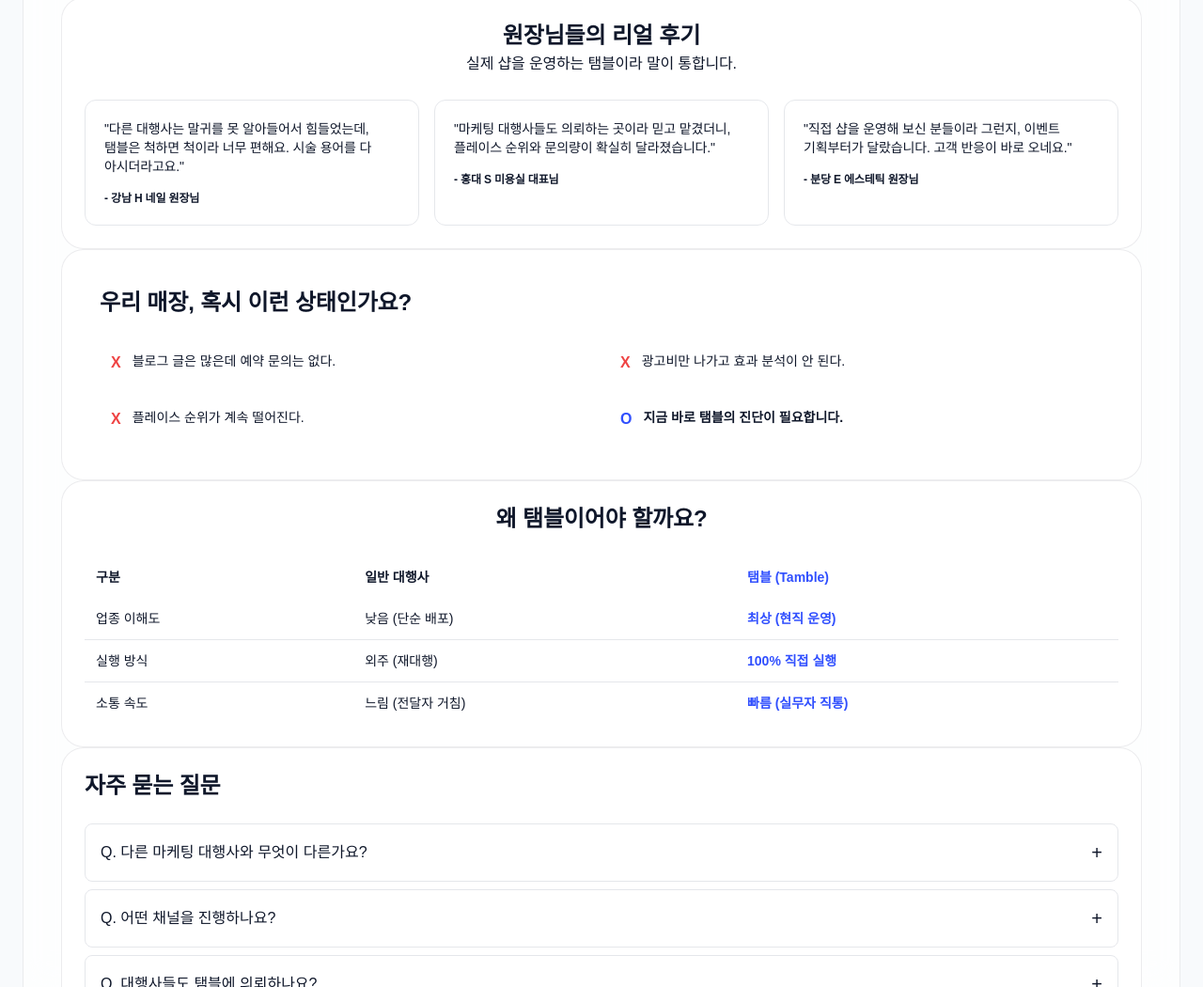
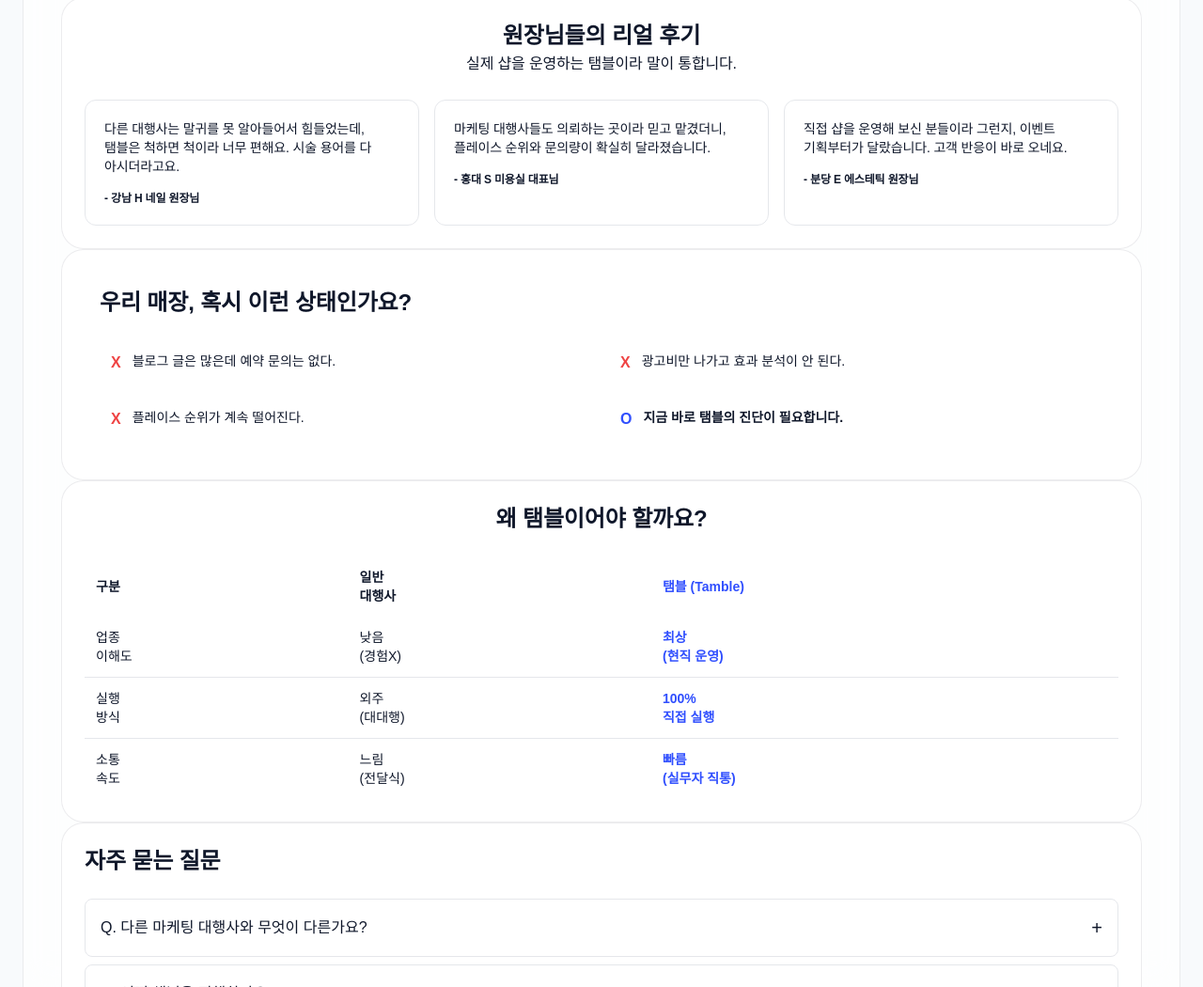
Before and after one commit to Minjungpark0586/tamble-light, a plain HTML site: page index.html in a window 1280 px wide. Shown: the part 3584-4634 px from the top of the page at 94% size. Drawn offline with nearby package versions, Linux system fonts and the light colour scheme; a web font is replaced by a local one.

Commit message:
Update index.html

```diff
--- a/index.html
+++ b/index.html
@@ -617,19 +617,19 @@
   <div class="grid grid-cols-1 sm:grid-cols-3 gap-4">
     <div class="bg-surface p-5 rounded-xl border border-edge relative">
       <div class="readable">
-        <p class="text-muted text-sm mb-4">"다른 대행사는 말귀를 못 알아들어서 힘들었는데, 탬블은 척하면 척이라 너무 편해요. 시술 용어를 다 아시더라고요."</p>
+        <p class="text-muted text-sm mb-4">다른 대행사는 말귀를 못 알아들어서 힘들었는데, 탬블은 척하면 척이라 너무 편해요. 시술 용어를 다 아시더라고요.</p>
         <p class="font-bold text-fg text-xs">- 강남 H 네일 원장님</p>
       </div>
     </div>
     <div class="bg-surface p-5 rounded-xl border border-edge relative">
       <div class="readable">
-        <p class="text-muted text-sm mb-4">"마케팅 대행사들도 의뢰하는 곳이라 믿고 맡겼더니, 플레이스 순위와 문의량이 확실히 달라졌습니다."</p>
+        <p class="text-muted text-sm mb-4">마케팅 대행사들도 의뢰하는 곳이라 믿고 맡겼더니, 플레이스 순위와 문의량이 확실히 달라졌습니다.</p>
         <p class="font-bold text-fg text-xs">- 홍대 S 미용실 대표님</p>
       </div>
     </div>
     <div class="bg-surface p-5 rounded-xl border border-edge relative">
       <div class="readable">
-        <p class="text-muted text-sm mb-4">"직접 샵을 운영해 보신 분들이라 그런지, 이벤트 기획부터가 달랐습니다. 고객 반응이 바로 오네요."</p>
+        <p class="text-muted text-sm mb-4">직접 샵을 운영해 보신 분들이라 그런지, 이벤트 기획부터가 달랐습니다. 고객 반응이 바로 오네요.</p>
         <p class="font-bold text-fg text-xs">- 분당 E 에스테틱 원장님</p>
       </div>
     </div>
@@ -673,25 +673,25 @@
       <thead class="bg-soft text-fg font-bold">
         <tr>
           <th class="p-3 rounded-tl-lg">구분</th>
-          <th class="p-3">일반 대행사</th>
+          <th class="p-3">일반<br>대행사</th>
           <th class="p-3 text-brand-primary rounded-tr-lg">탬블 (Tamble)</th>
         </tr>
       </thead>
       <tbody class="text-muted">
         <tr class="border-b border-edge">
-          <td class="p-3 font-medium text-fg">업종 이해도</td>
-          <td class="p-3">낮음 (단순 배포)</td>
-          <td class="p-3 text-brand-primary font-bold">최상 (현직 운영)</td>
+          <td class="p-3 font-medium text-fg">업종<br>이해도</td>
+          <td class="p-3">낮음<br>(경험X)</td>
+          <td class="p-3 text-brand-primary font-bold">최상<br>(현직 운영)</td>
         </tr>
         <tr class="border-b border-edge">
-          <td class="p-3 font-medium text-fg">실행 방식</td>
-          <td class="p-3">외주 (재대행)</td>
-          <td class="p-3 text-brand-primary font-bold">100% 직접 실행</td>
+          <td class="p-3 font-medium text-fg">실행<br>방식</td>
+          <td class="p-3">외주<br>(대대행)</td>
+          <td class="p-3 text-brand-primary font-bold">100%<br>직접 실행</td>
         </tr>
         <tr>
-          <td class="p-3 font-medium text-fg">소통 속도</td>
-          <td class="p-3">느림 (전달자 거침)</td>
-          <td class="p-3 text-brand-primary font-bold">빠름 (실무자 직통)</td>
+          <td class="p-3 font-medium text-fg">소통<br>속도</td>
+          <td class="p-3">느림<br>(전달식)</td>
+          <td class="p-3 text-brand-primary font-bold">빠름<br>(실무자 직통)</td>
         </tr>
       </tbody>
     </table>
```
